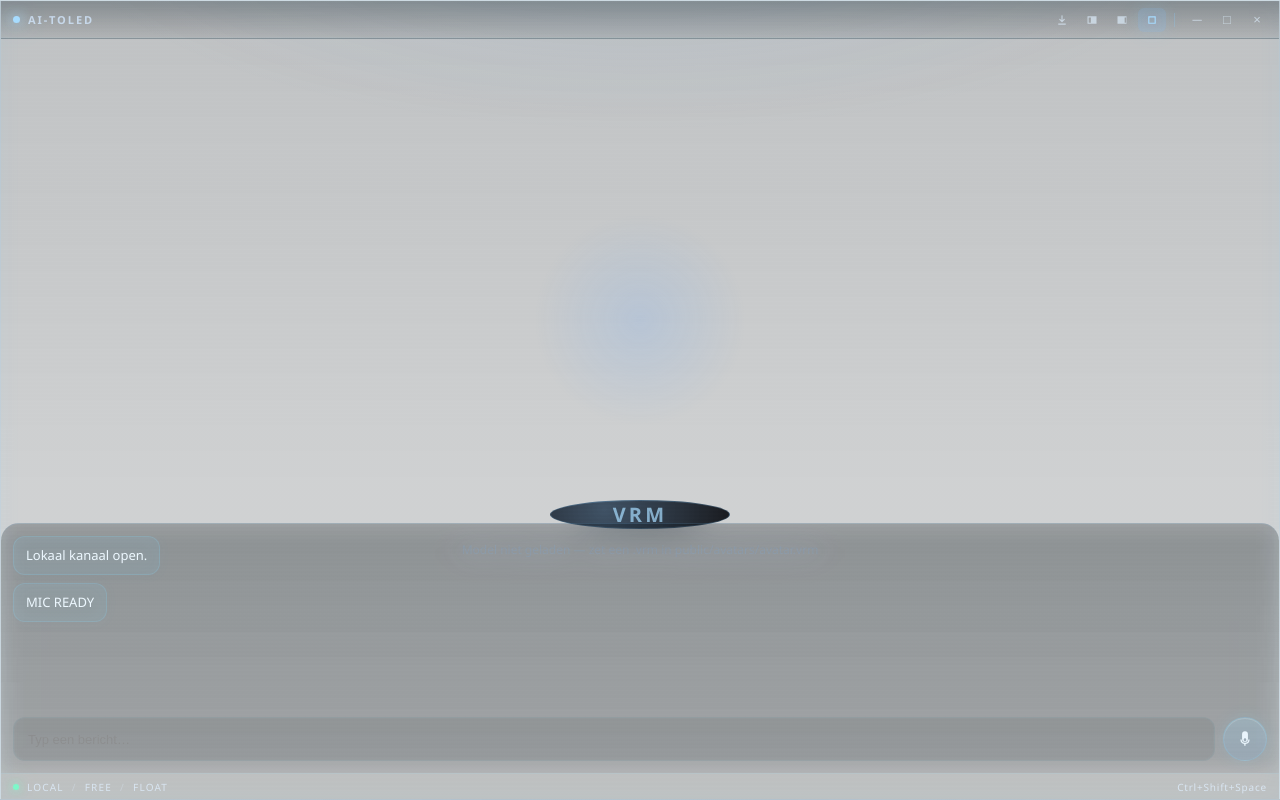
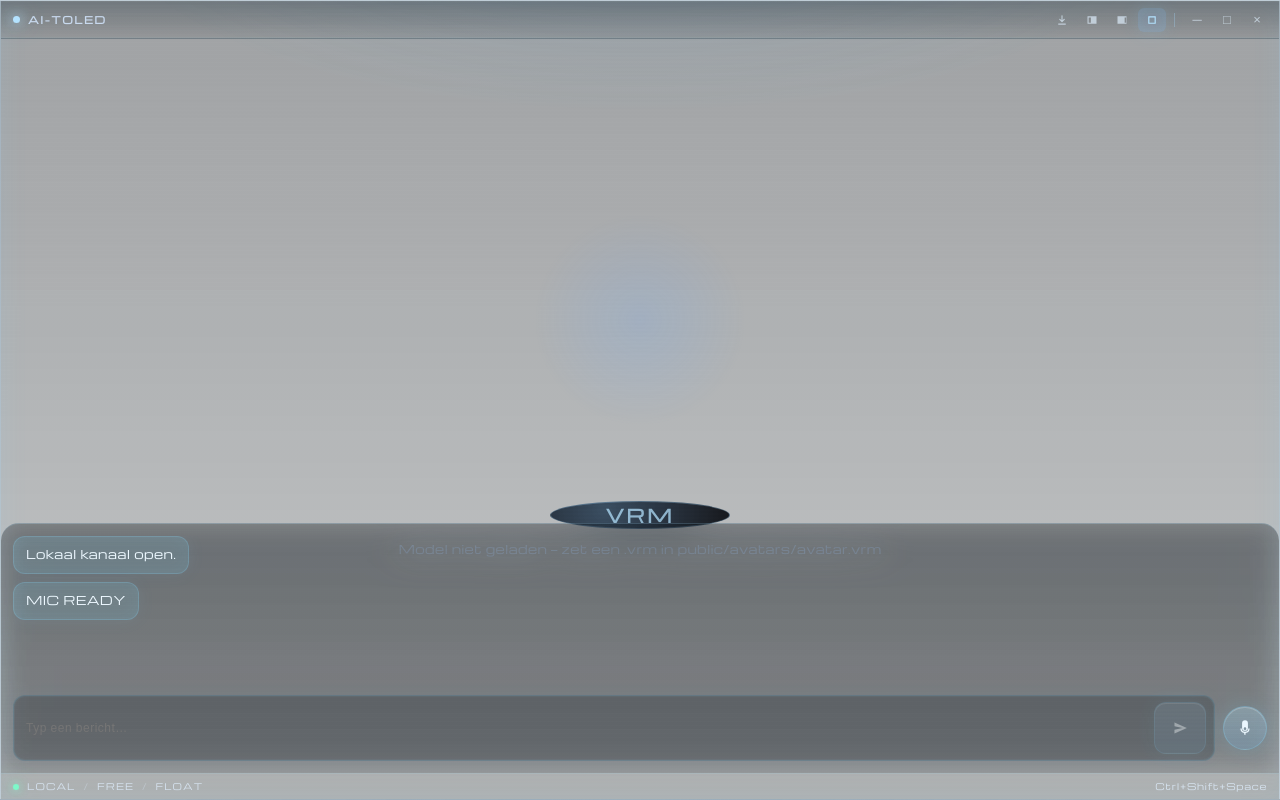
Before and after one commit to wilfredBart/AI-TOLD, a React (Vite) app: page / in a window 1280 px wide. Built offline with nearby package versions, Linux system fonts and the light colour scheme; no server answers.

Commit message:
Add real chat message bubbles and update 2.4 roadmap

```diff
--- a/src/App.css
+++ b/src/App.css
@@ -1,15 +1,19 @@
+@import url("https://fonts.googleapis.com/css2?family=Michroma&display=swap");
+
 :root {
-  --bg: rgba(8, 14, 20, 0.18);
-  --glass: rgba(18, 28, 36, 0.15);
-  --panel: rgba(12, 18, 24, 0.12);
-  --border: rgba(137, 203, 255, 0.26);
+  --bg: rgba(12, 18, 24, 0.28);
+  --glass: rgba(21, 31, 39, 0.22);
+  --panel: rgba(16, 23, 29, 0.18);
+  --border: rgba(165, 218, 255, 0.3);
   --text: #edf8ff;
-  --muted: #c7d8ea;
-  --accent: #a7dcff;
-  --accent-strong: #7fcfff;
+  --muted: #c8d9ee;
+  --accent: #b4e3ff;
+  --accent-strong: #8ad0ff;
   --danger: #ff7b95;
   --led: #7df8c9;
-  --shadow: rgba(8, 16, 26, 0.2);
+  --shadow: rgba(8, 16, 26, 0.28);
+  --font-ui: "Michroma", "Segoe UI Variable", "Segoe UI", sans-serif;
+  --font-body: "Michroma", "Segoe UI Variable", "Segoe UI", sans-serif;
 }
 
 * {
@@ -26,8 +30,11 @@ body,
   width: 100%;
   overflow: hidden;
   background: transparent;
-  font-family: "Segoe UI Variable", "Segoe UI", system-ui, sans-serif;
+  font-family: var(--font-body);
+  font-weight: 500;
+  letter-spacing: 0.02em;
   color: var(--text);
+  text-rendering: geometricPrecision;
 }
 
 button:not(:disabled),
@@ -42,22 +49,22 @@ button:not(:disabled),
   display: flex;
   flex-direction: column;
   background:
-    linear-gradient(180deg, rgba(14, 20, 28, 0.2), rgba(8, 13, 20, 0.08)),
+    linear-gradient(180deg, rgba(18, 25, 32, 0.32), rgba(8, 13, 20, 0.12)),
     radial-gradient(
       1400px 500px at 50% -10%,
-      rgba(130, 202, 255, 0.12),
-      transparent 42%
+      rgba(130, 202, 255, 0.2),
+      transparent 38%
     ),
-    rgba(10, 16, 22, 0.08);
-  border: 1px solid rgba(146, 209, 255, 0.18);
+    rgba(10, 16, 22, 0.12);
+  border: 1px solid rgba(165, 218, 255, 0.24);
   border-radius: 0;
   overflow: hidden;
   box-shadow:
-    inset 0 1px 0 rgba(255, 255, 255, 0.08),
-    inset 0 0 22px rgba(126, 216, 255, 0.07),
-    0 12px 28px rgba(2, 9, 18, 0.12);
-  backdrop-filter: blur(14px) saturate(1.2);
-  -webkit-backdrop-filter: blur(14px) saturate(1.2);
+    inset 0 1px 0 rgba(255, 255, 255, 0.1),
+    inset 0 0 28px rgba(126, 216, 255, 0.1),
+    0 12px 34px rgba(2, 9, 18, 0.18);
+  backdrop-filter: blur(16px) saturate(1.3);
+  -webkit-backdrop-filter: blur(16px) saturate(1.3);
 }
 
 .app-shell.is-docked {
@@ -115,9 +122,10 @@ button:not(:disabled),
 }
 
 .titlebar-title {
-  font-size: 11px;
-  font-weight: 650;
-  letter-spacing: 0.18em;
+  font-family: var(--font-ui);
+  font-size: 10px;
+  font-weight: 600;
+  letter-spacing: 0.16em;
   color: var(--muted);
   pointer-events: none;
 }
@@ -257,11 +265,12 @@ button:not(:disabled),
 }
 
 .avatar-label {
-  font-size: 20px;
+  font-family: var(--font-ui);
+  font-size: 18px;
   font-weight: 700;
-  letter-spacing: 0.16em;
+  letter-spacing: 0.14em;
   color: var(--accent);
-  opacity: 0.7;
+  opacity: 0.72;
 }
 
 .avatar-hint {
@@ -272,17 +281,17 @@ button:not(:disabled),
 .chat-section {
   height: 34%;
   min-height: 168px;
-  border-top: 1px solid rgba(137, 203, 255, 0.14);
+  border-top: 1px solid rgba(165, 218, 255, 0.2);
   background: linear-gradient(
     180deg,
-    rgba(12, 18, 24, 0.18),
-    rgba(8, 13, 20, 0.12)
+    rgba(12, 18, 24, 0.24),
+    rgba(8, 13, 20, 0.16)
   );
   border-radius: 18px 18px 0 0;
   display: flex;
   flex-direction: column;
-  backdrop-filter: blur(12px);
-  -webkit-backdrop-filter: blur(12px);
+  backdrop-filter: blur(15px);
+  -webkit-backdrop-filter: blur(15px);
 }
 
 .chat-placeholder {
@@ -305,37 +314,91 @@ button:not(:disabled),
   max-width: 88%;
   padding: 9px 12px;
   border-radius: 12px;
-  font-size: 13px;
-  line-height: 1.45;
+  font-size: 12px;
+  line-height: 1.5;
+  letter-spacing: 0.03em;
   user-select: text;
 }
 
 .msg.ai {
   align-self: flex-start;
-  background: rgba(126, 216, 255, 0.07);
-  border: 1px solid rgba(126, 216, 255, 0.18);
+  background: rgba(126, 216, 255, 0.12);
+  border: 1px solid rgba(126, 216, 255, 0.22);
   box-shadow:
-    inset 0 0 18px rgba(126, 216, 255, 0.04),
-    0 0 14px rgba(126, 216, 255, 0.04);
+    inset 0 0 18px rgba(126, 216, 255, 0.06),
+    0 0 18px rgba(126, 216, 255, 0.07);
+}
+
+.msg.user {
+  align-self: flex-end;
+  background: rgba(160, 220, 255, 0.22);
+  border: 1px solid rgba(160, 220, 255, 0.3);
+  box-shadow:
+    inset 0 0 18px rgba(160, 220, 255, 0.08),
+    0 0 18px rgba(160, 220, 255, 0.08);
 }
 
 .input-row {
   display: flex;
   gap: 8px;
+  align-items: center;
 }
 
-.input-row input {
+.input-shell {
   flex: 1;
-  background: rgba(10, 18, 24, 0.18);
-  border: 1px solid rgba(126, 216, 255, 0.14);
+  display: flex;
+  align-items: center;
+  gap: 8px;
+  background: rgba(13, 20, 26, 0.24);
+  border: 1px solid rgba(126, 216, 255, 0.18);
   border-radius: 12px;
-  padding: 10px 14px;
+  padding: 6px 8px 6px 12px;
+  box-shadow:
+    inset 0 0 0 1px rgba(126, 216, 255, 0.05),
+    0 0 16px rgba(126, 216, 255, 0.04);
+}
+
+.input-shell input {
+  flex: 1;
+  background: transparent;
+  border: none;
+  padding: 8px 0;
   color: var(--text);
-  font-size: 13px;
+  font-size: 12px;
+  letter-spacing: 0.04em;
   outline: none;
+}
+
+.send-button {
+  width: 52px;
+  height: 52px;
+  min-width: 52px;
+  border: 1px solid rgba(126, 216, 255, 0.22);
+  background: linear-gradient(
+    180deg,
+    rgba(168, 226, 255, 0.28),
+    rgba(110, 192, 255, 0.2)
+  );
+  color: rgba(236, 248, 255, 0.99);
+  border-radius: 12px;
+  display: flex;
+  align-items: center;
+  justify-content: center;
   box-shadow:
-    inset 0 0 0 1px rgba(126, 216, 255, 0.03),
-    0 0 12px rgba(126, 216, 255, 0.02);
+    0 0 18px rgba(105, 210, 255, 0.14),
+    inset 0 1px 0 rgba(255, 255, 255, 0.18);
+}
+
+.send-button:disabled {
+  opacity: 0.45;
+  cursor: not-allowed;
+}
+
+.send-icon {
+  width: 24px;
+  height: 24px;
+  display: block;
+  transform: translateX(1px);
 }
 
 .input-row input:disabled,
@@ -347,17 +410,17 @@ button:not(:disabled),
 .input-row button {
   background: linear-gradient(
     180deg,
-    rgba(150, 220, 255, 0.22),
-    rgba(98, 180, 255, 0.14)
+    rgba(168, 226, 255, 0.28),
+    rgba(110, 192, 255, 0.2)
   );
-  color: rgba(236, 248, 255, 0.96);
-  border: 1px solid rgba(126, 216, 255, 0.2);
+  color: rgba(236, 248, 255, 0.99);
+  border: 1px solid rgba(126, 216, 255, 0.24);
   border-radius: 12px;
   padding: 0 16px;
   font-weight: 650;
   box-shadow:
-    0 0 16px rgba(105, 210, 255, 0.12),
-    inset 0 1px 0 rgba(255, 255, 255, 0.18);
+    0 0 20px rgba(105, 210, 255, 0.18),
+    inset 0 1px 0 rgba(255, 255, 255, 0.22);
 }
 
 .input-row button.mic-button {
@@ -394,7 +457,7 @@ button:not(:disabled),
   align-items: center;
   gap: 8px;
   padding: 0 12px;
-  font-size: 10px;
+  font-size: 9px;
   letter-spacing: 0.12em;
   color: rgba(220, 236, 250, 0.84);
   border-top: 1px solid rgba(127, 214, 255, 0.1);
--- a/src/components/Chat/ChatPlaceholder.jsx
+++ b/src/components/Chat/ChatPlaceholder.jsx
@@ -4,6 +4,31 @@ import { invoke } from "@tauri-apps/api/core";
 export default function ChatPlaceholder() {
   const [status, setStatus] = useState("MIC READY");
   const [testing, setTesting] = useState(false);
+  const [draft, setDraft] = useState("");
+  const [messages, setMessages] = useState([
+    { id: 1, sender: "ai", text: "Lokaal kanaal open." },
+    { id: 2, sender: "ai", text: "MIC READY" },
+  ]);
+
+  function addMessage(sender, text) {
+    setMessages((currentMessages) => [
+      ...currentMessages,
+      {
+        id: Date.now() + Math.random(),
+        sender,
+        text,
+      },
+    ]);
+  }
+
+  function handleSend() {
+    const text = draft.trim();
+    if (!text || testing) return;
+
+    addMessage("user", text);
+    setStatus(`USER · ${text}`);
+    setDraft("");
+  }
 
   async function testPipeline() {
     setTesting(true);
@@ -37,13 +62,47 @@ export default function ChatPlaceholder() {
   return (
     <div className="chat-placeholder">
       <div className="messages">
-        <div className="msg ai">Lokaal kanaal open.</div>
-
-        <div className="msg ai">{status}</div>
+        {messages.map((message) => (
+          <div
+            key={message.id}
+            className={`msg ${message.sender === "user" ? "user" : "ai"}`}
+          >
+            {message.text}
+          </div>
+        ))}
       </div>
 
       <div className="input-row">
-        <input type="text" placeholder="Typ een bericht…" disabled />
+        <div className="input-shell">
+          <input
+            type="text"
+            value={draft}
+            onChange={(event) => setDraft(event.target.value)}
+            onKeyDown={(event) => {
+              if (event.key === "Enter") {
+                handleSend();
+              }
+            }}
+            placeholder="Typ een bericht…"
+            aria-label="Typ een bericht"
+          />
+
+          <button
+            className="send-button"
+            type="button"
+            onClick={handleSend}
+            disabled={!draft.trim() || testing}
+            aria-label="Verstuur bericht"
+            title="Verstuur bericht"
+          >
+            <svg className="send-icon" viewBox="0 0 16 16" aria-hidden="true">
+              <path
+                d="M2.2 12.9 13.2 8 2.2 3.1v3.4L9.4 8l-7.2 1.5v3.4Z"
+                fill="currentColor"
+              />
+            </svg>
+          </button>
+        </div>
 
         <button
           className="mic-button"
```
Also changed, not shown: 1 other file (tests, documents, lock files or other folders).
